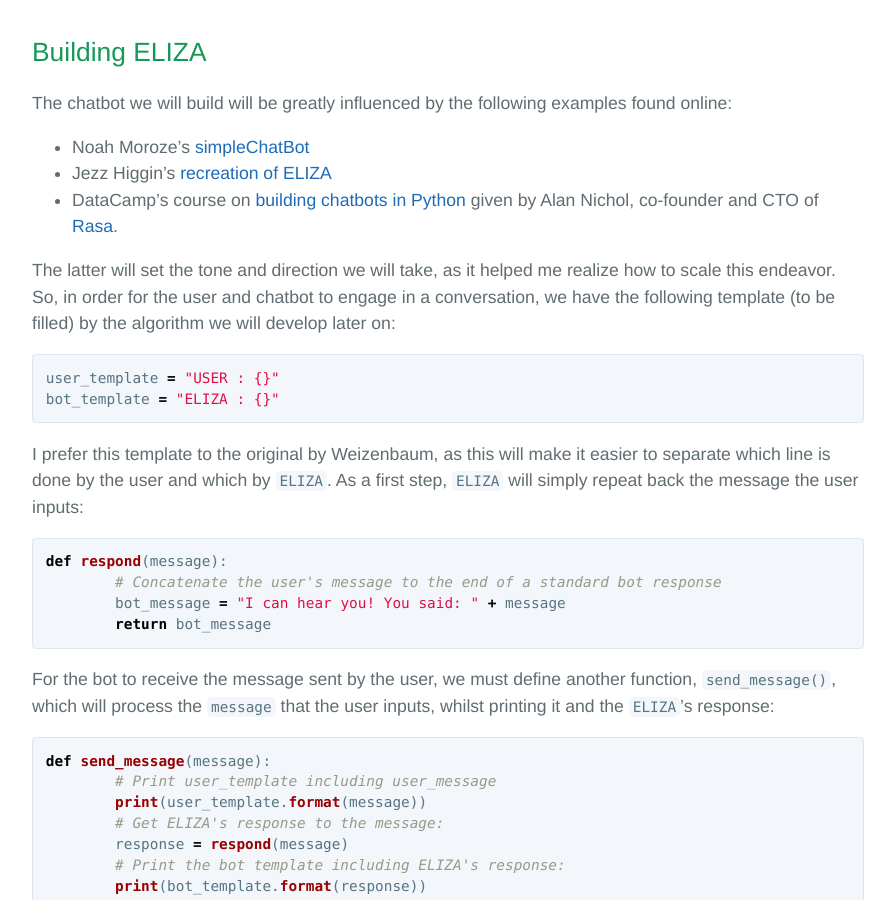
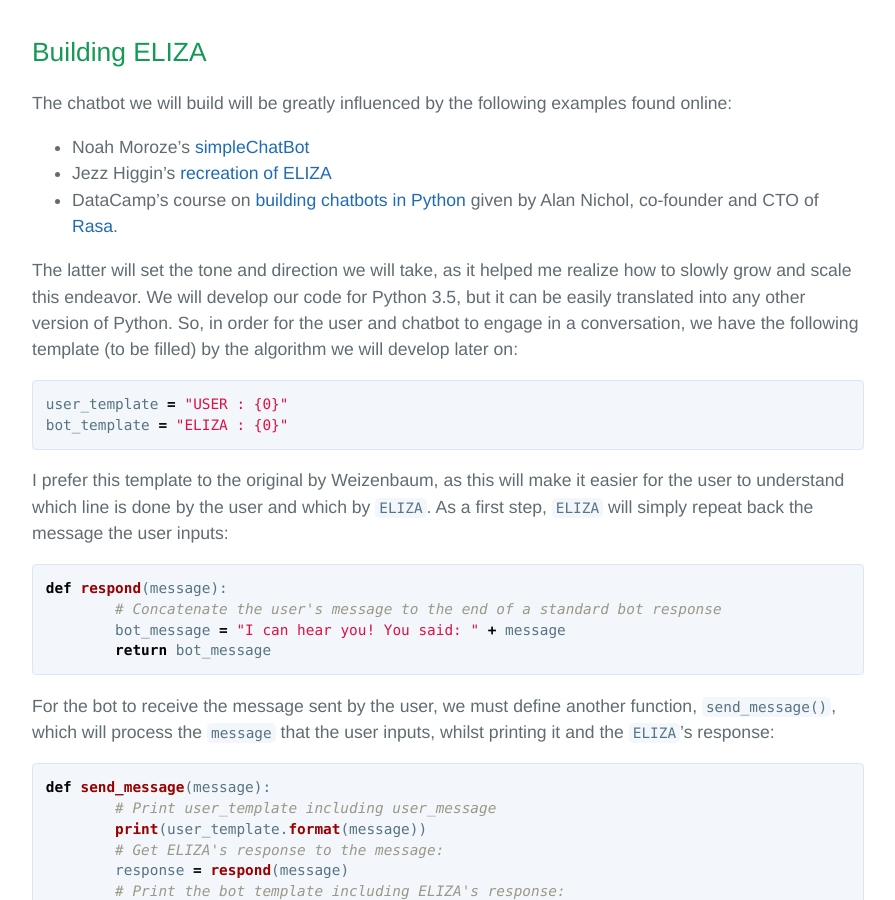
Before and after one commit to PDillis/pdillis.github.io, a Jekyll site: the page built from _posts/2018-04-24-PythonChatbot0.markdown, in a window 1280 px wide and 900 px high, scrolled down 2793 px. Shown: the whole window, without its empty margins (192-1087 px from the left). Built offline with Jekyll 4.4.1, drawn with Linux system fonts in a browser that asks for light colours; some of the changed text lies outside the part shown.

Commit message:
Update and rename 2018-04-23-PythonChatbot0.markdown to 2018-04-24-PythonChatbot0.markdown

````diff
--- a/_posts/2018-04-23-PythonChatbot0.markdown
+++ b/_posts/2018-04-24-PythonChatbot0.markdown
@@ -59,14 +59,14 @@
 - Jezz Higgin's [recreation of ELIZA](https://github.com/jezhiggins/eliza.py)
 - DataCamp's course on [building chatbots in Python](https://www.datacamp.com/courses/building-chatbots-in-python) given by Alan Nichol, co-founder and CTO of [Rasa](http://rasa.com/).
 
-The latter will set the tone and direction we will take, as it helped me realize how to scale this endeavor. So, in order for the user and chatbot to engage in a conversation, we have the following template (to be filled) by the algorithm we will develop later on:
+The latter will set the tone and direction we will take, as it helped me realize how to slowly grow and scale this endeavor. We will develop our code for Python 3.5, but it can be easily translated into any other version of Python. So, in order for the user and chatbot to engage in a conversation, we have the following template (to be filled) by the algorithm we will develop later on:
 
 ```python
-user_template = "USER : {}"
-bot_template = "ELIZA : {}"
+user_template = "USER : {0}"
+bot_template = "ELIZA : {0}"
 ```
 
-I prefer this template to the original by Weizenbaum, as this will make it easier to separate which line is done by the user and which by `ELIZA`. As a first step, `ELIZA` will simply repeat back the message the user inputs:
+I prefer this template to the original by Weizenbaum, as this will make it easier for the user to understand which line is done by the user and which by `ELIZA`. As a first step, `ELIZA` will simply repeat back the message the user inputs:
 
 ```python
 def respond(message):
@@ -166,9 +166,9 @@
 ```python
 weather_today = "rainy"
 
-responses = {"what's the weather today?": ["it's {} today".format(weather_today),
-					   "the local weather is {}".format(weather_today),
-					   "it seems it will be {} today".format(weather_today)],
+responses = {"what's the weather today?": ["it's {0} today".format(weather_today),
+					   "the local weather is {0}".format(weather_today),
+					   "it seems it will be {0} today".format(weather_today)],
 	     "default": ["default message"]}
 ```
 
@@ -293,4 +293,25 @@
 
 ### Key phrases extraction and More Grammar
 
+The true cleverness of the original ELIZA relied on the parrot-esque design of its algorithms. Indeed, repeating back parts of what has just been discussed helps in deceiving our user, making him or her think that the chatbot has true understanding of the conversation, without adding complexity in our code.
+
+Continuing where we left off in the last section, we define a dictionary of rules which we will use to match different patterns in the user's `message`:
+
+```python
+rules = {"I want (*.)": ["What would it mean if you got {0}?",
+			 "Why do you want {0}?",
+			 "What's stopping you from getting {0}"?],
+	 "do you remember (.*)": ["Did you think I would forget {0}?",
+	 			  "Why haven't you been able to forget {0}?",
+				  "What about {0}?",
+				  "Yes ...and?"],
+	 "do you think (.*)": ["if {0}? Absollutely.",
+	 		       "No way Jose"],
+	 "if (.*)": ["Do you really think that it's likely that {0}?",
+	 	     "Do you wish that {0}?",
+		     "What do you think about {0}?"]}
+```
+
+Now, we define the function `match_rule()` with which we will
+
 To be continued...
````
Also changed, not shown: other parts of _posts/2018-04-24-PythonChatbot0.markdown (+2 -2 lines).
